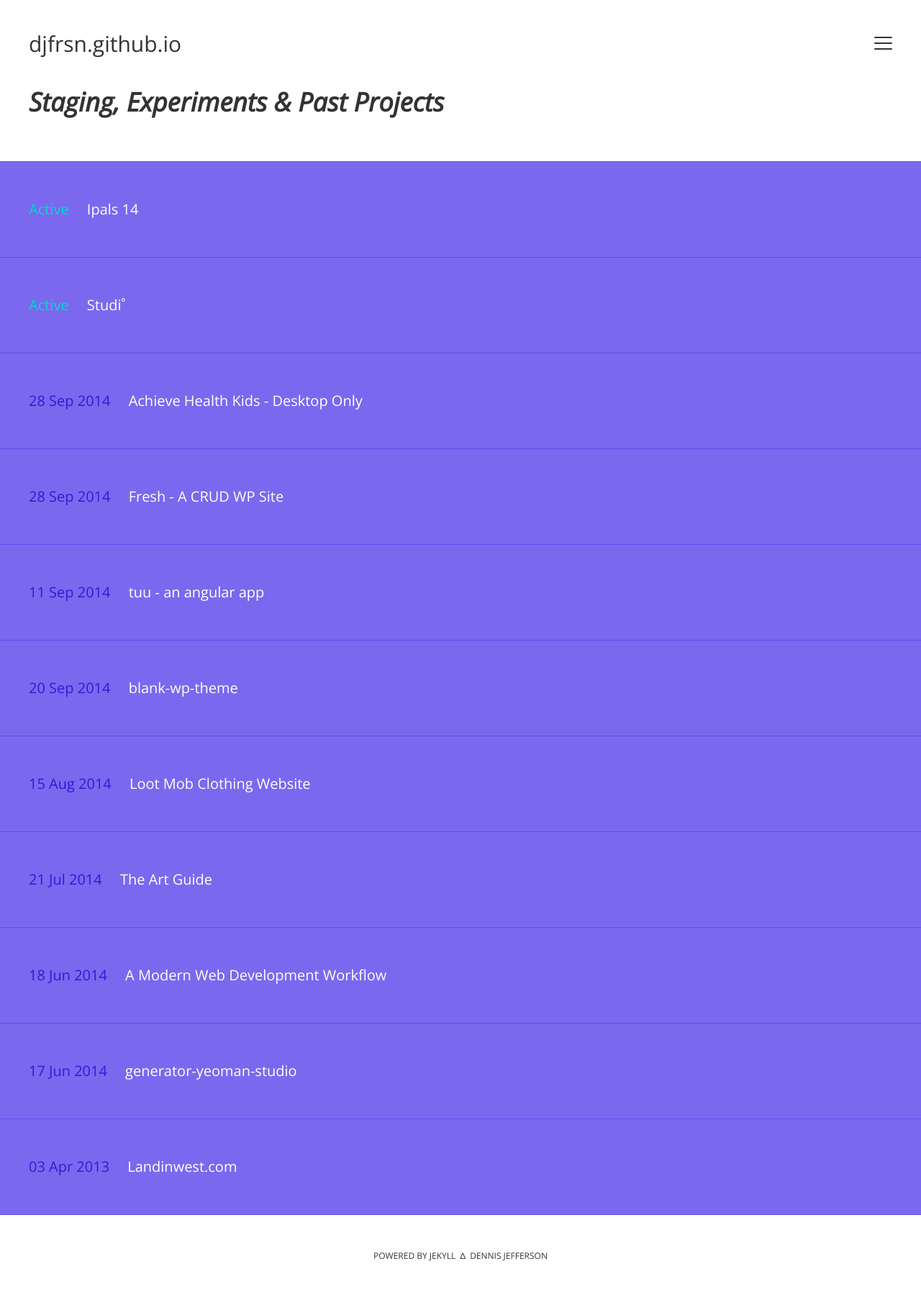
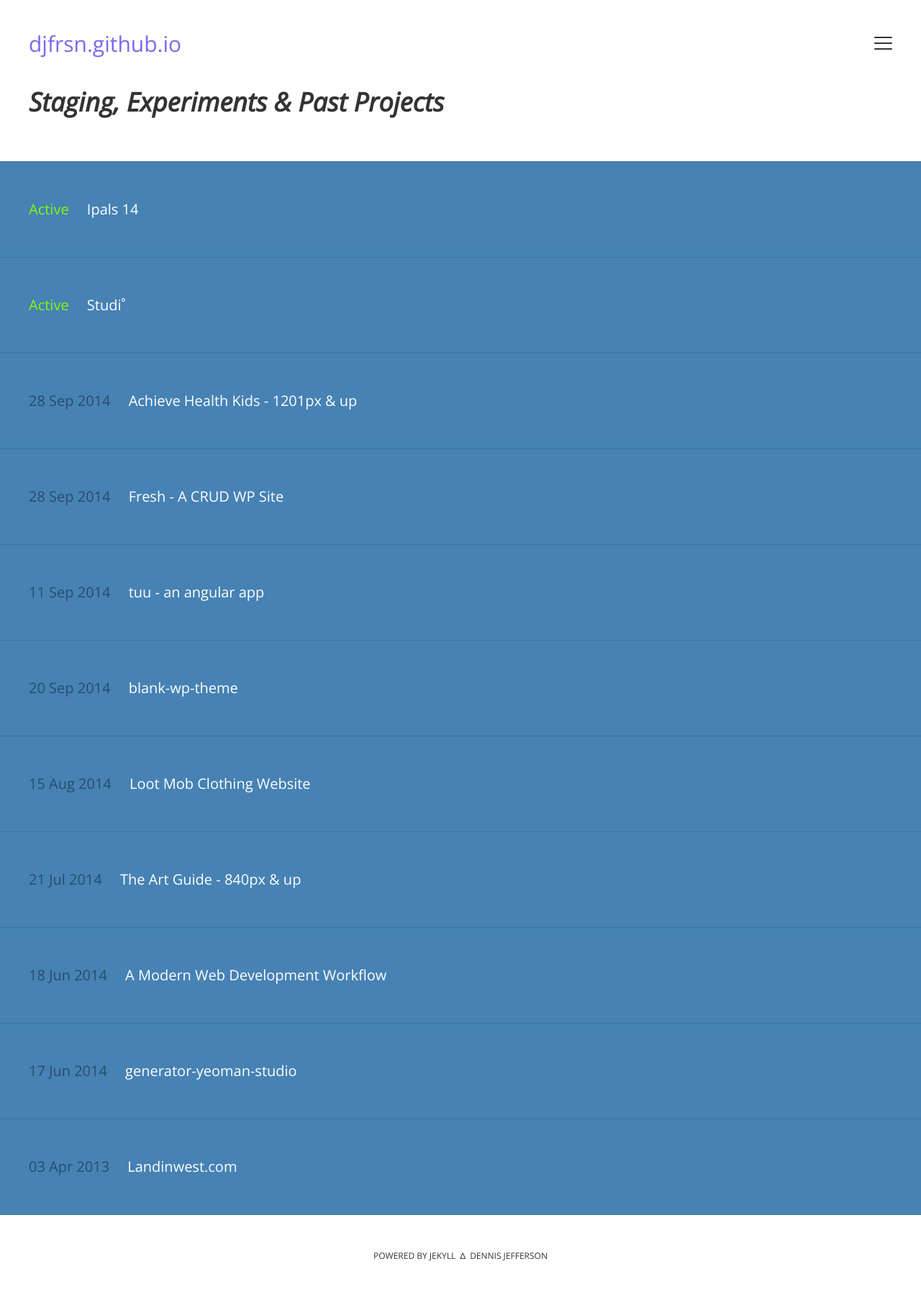
Before and after one commit to djfrsn/djfrsn.github.io, a Jekyll site: the page built from index.html, in a window 1280 px wide. Shown: the whole page at 72% size. Built offline with Jekyll 4.4.1, drawn with Linux system fonts in a browser that asks for light colours; the list of posts is cut into pages by our own code.

Commit message:
App: update styles & content

```diff
--- a/_scss/base/_variables.scss
+++ b/_scss/base/_variables.scss
@@ -1,15 +1,16 @@
 // Colors
 
-$main-color:        mediumslateblue;  // change this color for further customization
-                                      // I like http://colours.neilorangepeel.com/! Making colors semantic too ;)
+$main-color:        steelblue;  // change this color for further customization
+$secondary-color:   lawngreen;                                      // I like http://colours.neilorangepeel.com/! Making colors semantic too
 
 $bg-color:          white; // background-color
 
+$title-color:       mediumslateblue;
 $text-color:        #333;
 $link-color:        $main-color;
 $border-color:      #e0e1e6;
 $smoke-color:       #fafafa;
-
+$active: 	          $secondary-color;
 
 // Typography
 
--- a/_scss/pages/_home.scss
+++ b/_scss/pages/_home.scss
@@ -78,3 +78,7 @@
       background-color: darken($smoke-color, 5%);
   }
 } // end .pagination
+
+.active {
+  color: $active !important;
+}
--- a/_scss/partials/_header.scss
+++ b/_scss/partials/_header.scss
@@ -13,7 +13,7 @@
     padding: 0;
     font-weight: normal;
     a {
-      color: $text-color;
+      color: $title-color;
       text-decoration: none;
       &:hover {
         color: $link-color;
--- a/index.html
+++ b/index.html
@@ -9,7 +9,7 @@
     <li itemscope itemtype="http://schema.org/BlogPosting">
       <a target='_blank' href="http://ipals-dev.digitalmarketing365.com" itemprop="url">
         <div class="p-wrap">
-          <time style='color: rgb(0, 217, 206);' datetime="2015-01-17T16:57:51+00:00"
+          <time class='active' datetime="2015-01-17T16:57:51+00:00"
               itemprop="datePublished">
             Active
           </time>
@@ -21,7 +21,7 @@
     <li itemscope itemtype="http://schema.org/BlogPosting">
       <a target='_blank' href="https://github.com/djfrsn/gulp-studio" itemprop="url">
         <div class="p-wrap">
-          <time style='color: rgb(0, 217, 206);' datetime="2014-09-11T16:57:51+00:00"
+          <time class='active' datetime="2014-09-11T16:57:51+00:00"
               itemprop="datePublished">
             Active
           </time>
@@ -37,7 +37,7 @@
               itemprop="datePublished">
             28 Sep 2014
           </time>
-          <p itemprop="name headline">Achieve Health Kids - Desktop Only</p>
+          <p itemprop="name headline">Achieve Health Kids - 1201px & up</p>
         </div>
       </a>
     </li>
@@ -97,7 +97,7 @@
               itemprop="datePublished">
             21 Jul 2014
           </time>
-          <p itemprop="name headline">The Art Guide</p>
+          <p itemprop="name headline">The Art Guide - 840px & up</p>
         </div>
       </a>
     </li>
```
